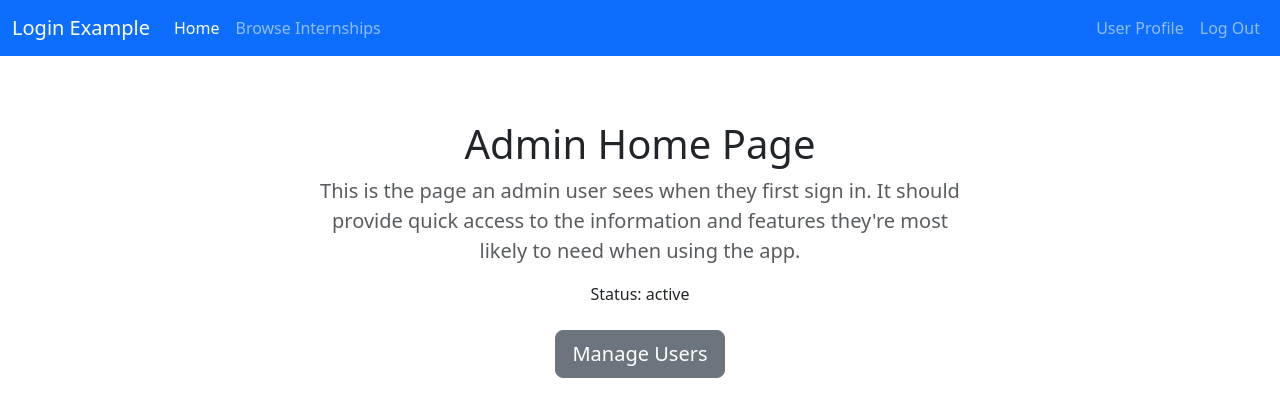
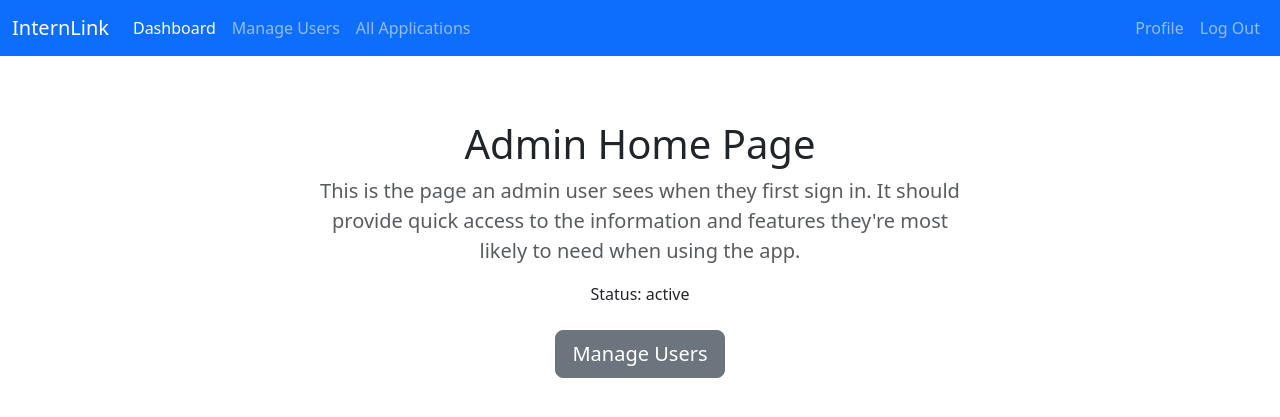
Before and after one commit to Qiongyue-Zhang-1167597/Internlink, a Flask app: page /admin/home in a window 1280 px wide. Shown: the top 417 px of the page. Run offline with Flask 3, Linux system fonts and the light colour scheme; the visitor is signed in with stand-in values (Sample User, id 1); parts of the project's set-up code (start-up, migrations or seed data) failed here and were passed over.

Commit message:
Update userbase.html
Modify database.html to meet assignment requirements

```diff
--- a/LoginExample-v2_0_3 (2)/LoginExample/InternLink/templates/userbase.html
+++ b/LoginExample-v2_0_3 (2)/LoginExample/InternLink/templates/userbase.html
@@ -26,29 +26,64 @@
 	</head>
 	<body>
 		<script src="https://cdn.jsdelivr.net/npm/bootstrap@5.3.3/dist/js/bootstrap.bundle.min.js" integrity="sha384-YvpcrYf0tY3lHB60NNkmXc5s9fDVZLESaAA55NDzOxhy9GkcIdslK1eN7N6jIeHz" crossorigin="anonymous"></script>
-
+		<div class="container">
+			{% with messages = get_flashed_messages(with_categories=true) %}
+				{% if messages %}
+					{% for category, message in messages %}
+						<div class="alert alert-{{ category }} alert-dismissible fade show" role="alert">
+							{{ message }}
+							<button type="button" class="btn-close" data-bs-dismiss="alert" aria-label="Close"></button>
+						</div>
+					{% endfor %}
+				{% endif %}
+			{% endwith %}
+		</div>
 		<nav class="navbar navbar-expand-sm navbar-dark bg-primary mb-3">
 			<div class="container-fluid">
-				<a class="navbar-brand" href="/">Login Example</a>
+        <a class="navbar-brand" href="{{ url_for('user.root') }}">InternLink</a>
         <button class="navbar-toggler" type="button" data-bs-toggle="collapse" data-bs-target="#navbarSupportedContent" aria-controls="navbarSupportedContent" aria-expanded="false" aria-label="Toggle navigation">
             <span class="navbar-toggler-icon"></span>
         </button>
         <div class="collapse navbar-collapse" id="navbarSupportedContent">
-					<ul class="navbar-nav me-auto">
+
+            <ul class="navbar-nav me-auto mb-2 mb-lg-0">
+
+                {% if session.role == 'student' %}
                 <li class="nav-item">
-							<a class="nav-link{{' active' if active_page=='home' else ''}}" href="{% if session['role'] == 'student' %}{{ url_for('student_home') }}{% elif session['role'] == 'employer' %}{{ url_for('employer_home') }}{% elif session['role'] == 'admin' %}{{ url_for('admin_home') }}{% endif %}">Home</a>
-						</li>
-						{# Add any new top-level menu items here. #}
-						<li class="nav-item">
-							<a class="nav-link{{' active' if active_page=='internships' else ''}}" href="{{ url_for('browse_internships') }}">Browse Internships</a>
-						</li>
-					</ul>
-					<ul class="navbar-nav">
-						<li class="nav-item">
-							<a class="nav-link{{' active' if active_page=='profile' else ''}}" href="{{ url_for('profile') }}">User Profile</a>
+                    <a class="nav-link {% if active_page == 'home' %}active{% endif %}" href="{{ url_for('student.student_home') }}">Home</a>
                 </li>
                 <li class="nav-item">
-							<a class="nav-link" href="{{ url_for('logout') }}">Log Out</a>
+                    <a class="nav-link {% if active_page == 'browse_internships' %}active{% endif %}" href="{{ url_for('student.browse_internships') }}">Browse Internships</a>
+                </li>
+                <li class="nav-item">
+                    <a class="nav-link {% if active_page == 'my_applications' %}active{% endif %}" href="{{ url_for('student.my_applications') }}">My Applications</a>
+                </li>
+                {% endif %}
+
+
+                {% if session.role == 'admin' %}
+                <li class="nav-item">
+                    <a class="nav-link {% if active_page == 'home' %}active{% endif %}" href="{{ url_for('admin.admin_home') }}">Dashboard</a>
+                </li>
+                 <li class="nav-item">
+                    <a class="nav-link" href="{{ url_for('admin.view_users') }}">Manage Users</a>
+                </li>
+                 <li class="nav-item">
+                    <a class="nav-link" href="{{ url_for('admin.view_all_applications') }}">All Applications</a>
+                </li>
+                {% endif %}
+
+                {% if session.role == 'employer' %}
+
+                {% endif %}
+            </ul>
+
+            <ul class="navbar-nav ms-auto mb-2 mb-lg-0">
+                 <li class="nav-item">
+                    <a class="nav-link {% if active_page == 'profile' %}active{% endif %}" href="{{ url_for('user.profile') }}">Profile</a>
+                </li>
+                <li class="nav-item">
+                    <a class="nav-link" href="{{ url_for('user.logout') }}">Log Out</a>
                 </li>
             </ul>
         </div>
```
Lines whose indentation alone changed are shown as unchanged.
